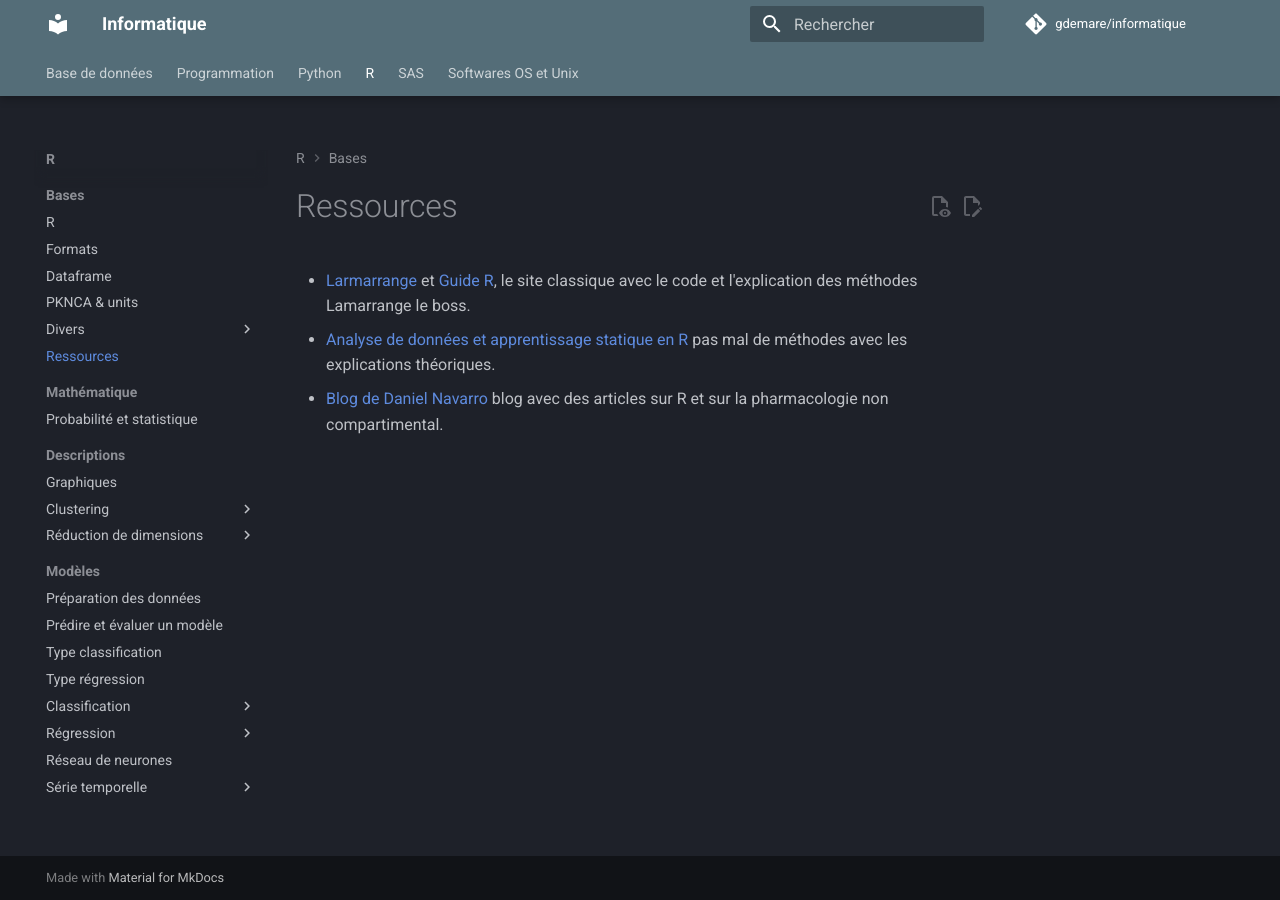
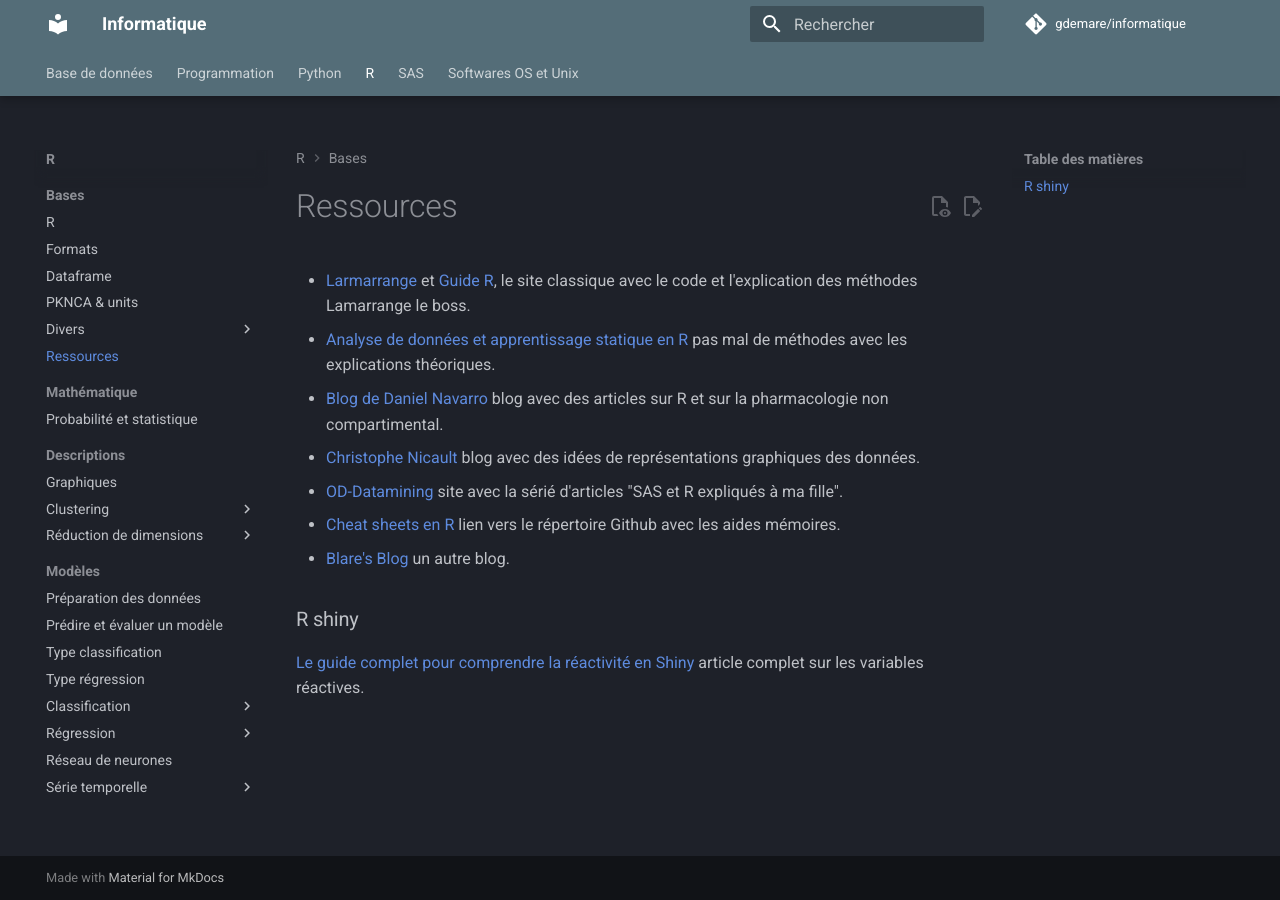
Before and after one commit to gdemare/Informatique, an MkDocs documentation site: the page built from docs/r/ressources_r.md, in a window 1280 px wide. Built offline with MkDocs 1.6.1 and Material for MkDocs 9.7.7, drawn with Linux system fonts in a browser that asks for light colours; comment, search, counter and statistics services are not loaded.

Commit message:
Update ressources_r.md

```diff
--- a/docs/r/ressources_r.md
+++ b/docs/r/ressources_r.md
@@ -1,3 +1,11 @@
 * [Larmarrange](https://larmarange.github.io/analyse-R/) et [Guide R](https://larmarange.github.io/guide-R/), le site classique avec le code et l'explication des méthodes Lamarrange le boss.
 * [Analyse de données et apprentissage statique en R](https://veroniquetremblay.github.io/analyse_de_donnees_et_apprentissage_statistique_en_R/) pas mal de méthodes avec les explications théoriques.
 * [Blog de Daniel Navarro](https://blog.djnavarro.net/) blog avec des articles sur R et sur la pharmacologie non compartimental.
+* [Christophe Nicault](https://www.christophenicault.com/pages/visualizations/) blog avec des idées de représentations graphiques des données.
+* [OD-Datamining](https://od-datamining.com/) site avec la sérié d'articles "SAS et R expliqués à ma fille".
+* [Cheat sheets en R](https://github.com/rstudio/cheatsheets) lien vers le répertoire Github avec les aides mémoires.
+* [Blare's Blog](https://clarewest.github.io/blog/) un autre blog.
+
+### R shiny
+
+[Le guide complet pour comprendre la réactivité en Shiny](https://www.charlesbordet.com/fr/reactive-shiny/#) article complet sur les variables réactives.
```
